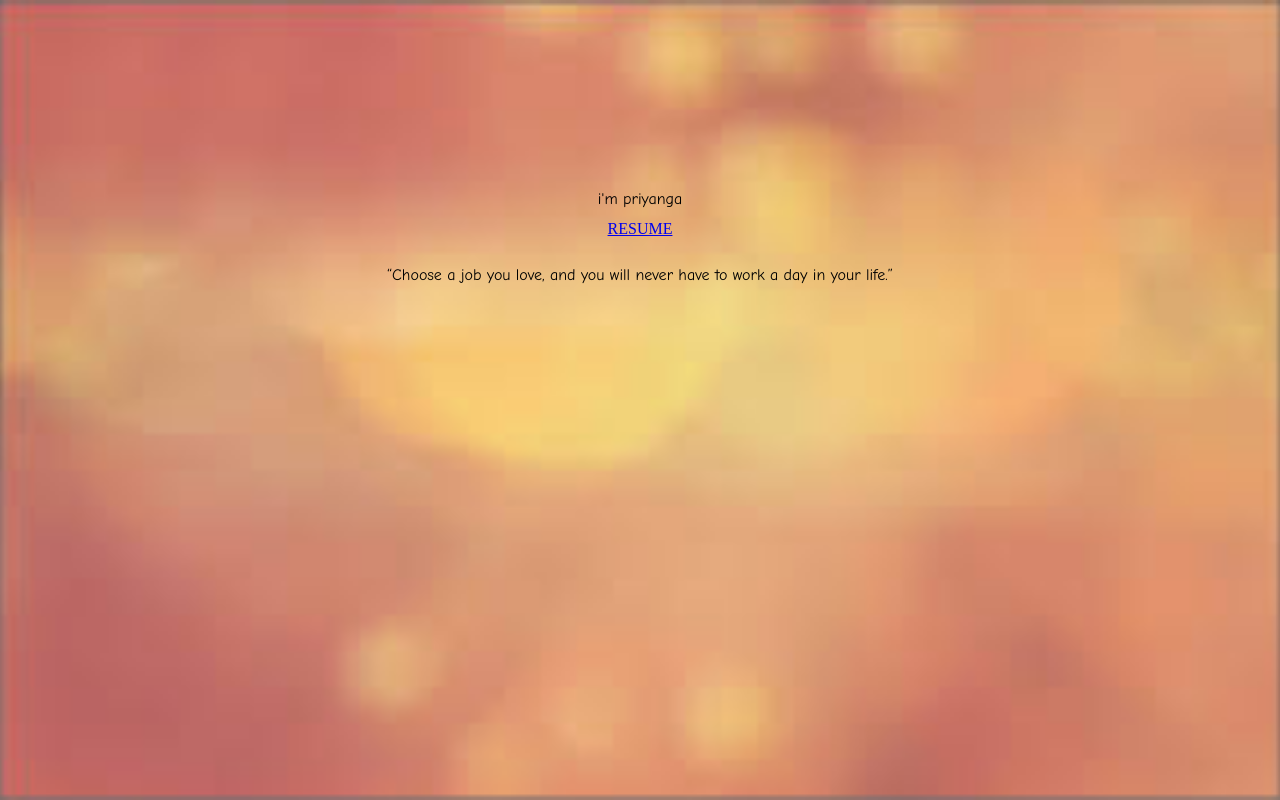
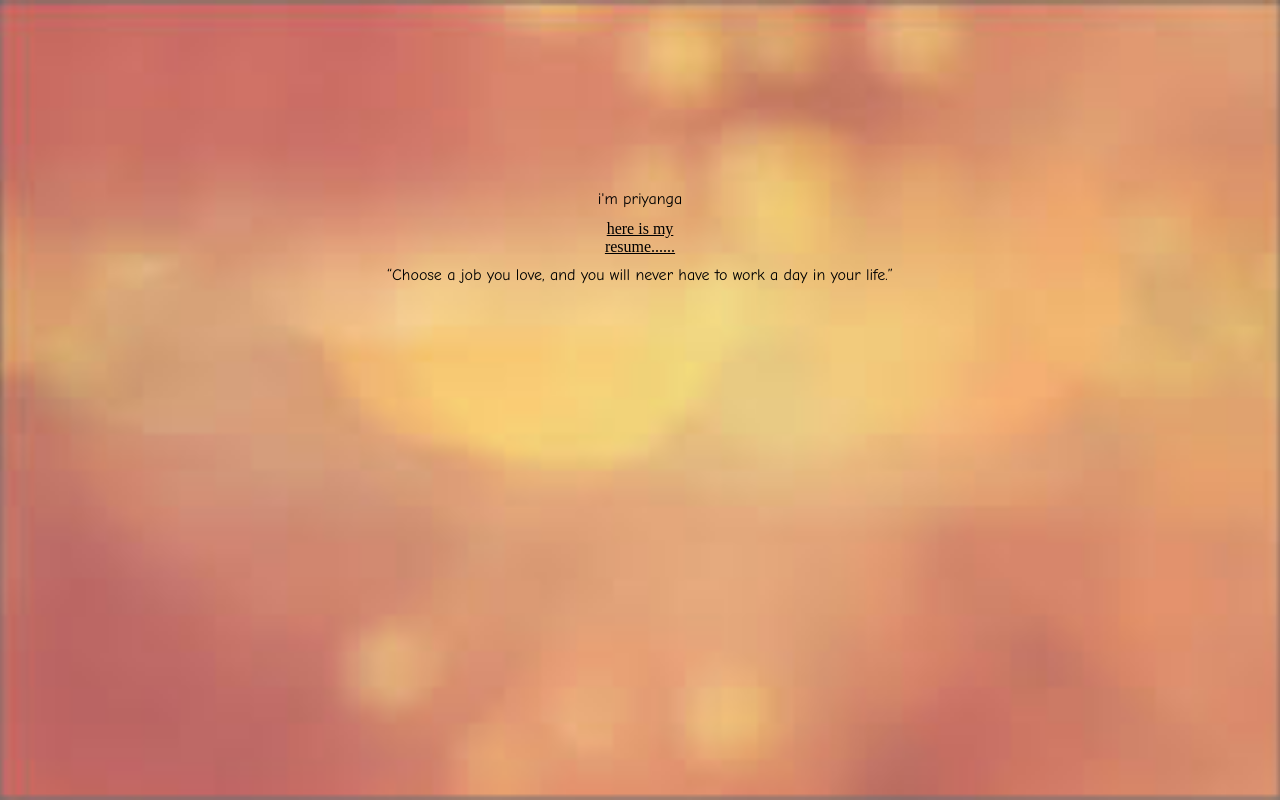
Before and after one commit to priyangapragasam/priyangapragasam.github.io, a plain HTML site: page index.html in a window 1280 px wide. Drawn offline with Linux system fonts and the light colour scheme.

Commit message:
Update index.html

```diff
--- a/index.html
+++ b/index.html
@@ -54,7 +54,7 @@
 
 	<div class="first" align="center" style="font-family:Comic Sans MS;">i'm priyanga</div>
 	<div class="second" align="center">
-		<a href="resume.pdf"> RESUME </a>
+		<a style="color:black" style="font-family:Comic Sans MS;" href="resume.pdf"> here is my resume...... </a>
 	</div>
 	<div>
 		<p style="font-family:Comic Sans MS;">“Choose a job you love, and you will never have to work a day in your life.” </p>
```
